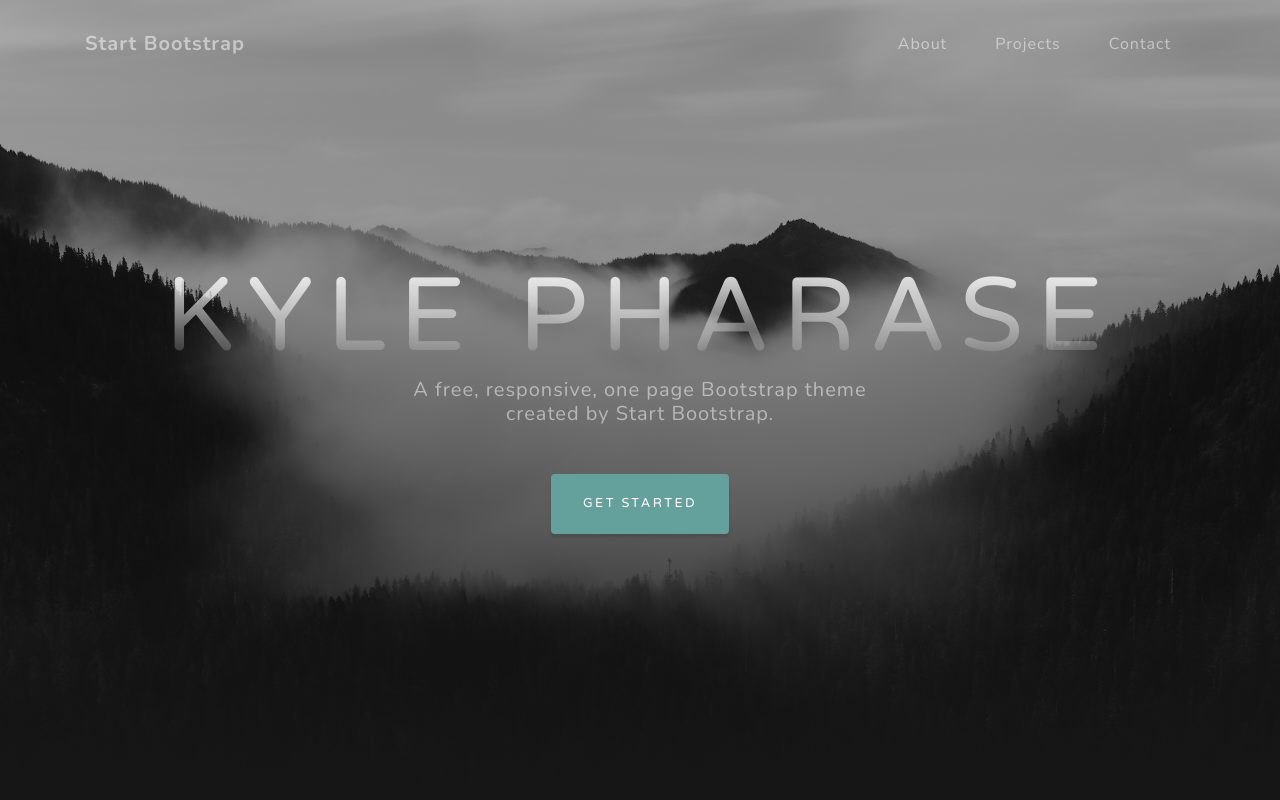
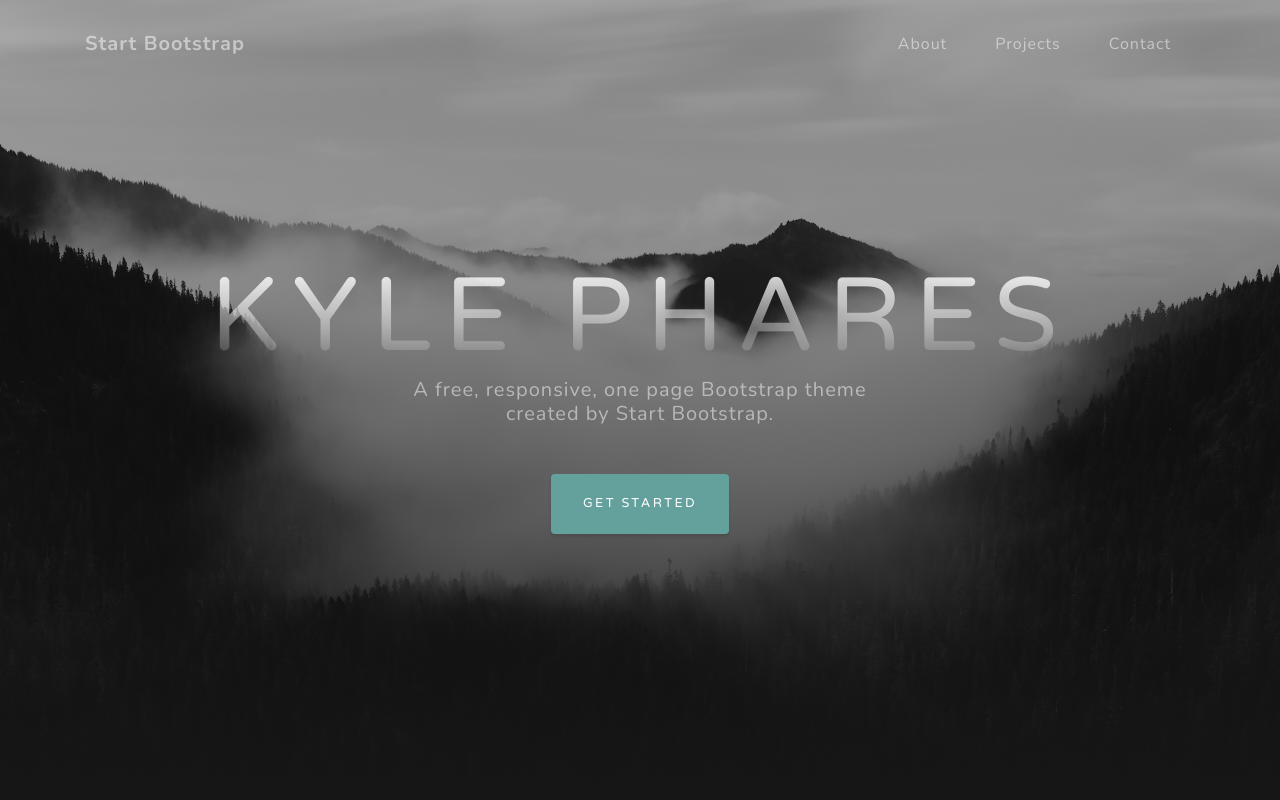
Before and after one commit to richierome/kyle_Pharase, a website: page index.html in a window 1280 px wide. Shown: the top 800 px of the page. Drawn offline with nearby package versions, Linux system fonts and the light colour scheme; files that its build step writes are made by us from their sources; files whose address does not match are found by name.

Commit message:
second push

```diff
--- a/index.html
+++ b/index.html
@@ -8,7 +8,7 @@
   <meta name="description" content="">
   <meta name="author" content="">
 
-  <title>Kyle Pharase</title>
+  <title>Kyle Phares</title>
 
   <!-- Bootstrap core CSS -->
   <link href="./static/vendor/bootstrap/css/bootstrap.min.css" rel="stylesheet">
@@ -53,7 +53,7 @@
   <header class="masthead">
     <div class="container d-flex h-100 align-items-center">
       <div class="mx-auto text-center">
-        <h1 class="mx-auto my-0 text-uppercase">Kyle Pharase</h1>
+        <h1 class="mx-auto my-0 text-uppercase">Kyle Phares</h1>
         <h2 class="text-white-50 mx-auto mt-2 mb-5">A free, responsive, one page Bootstrap theme created by Start Bootstrap.</h2>
         <a href="#about" class="btn btn-primary js-scroll-trigger">Get Started</a>
       </div>
```
